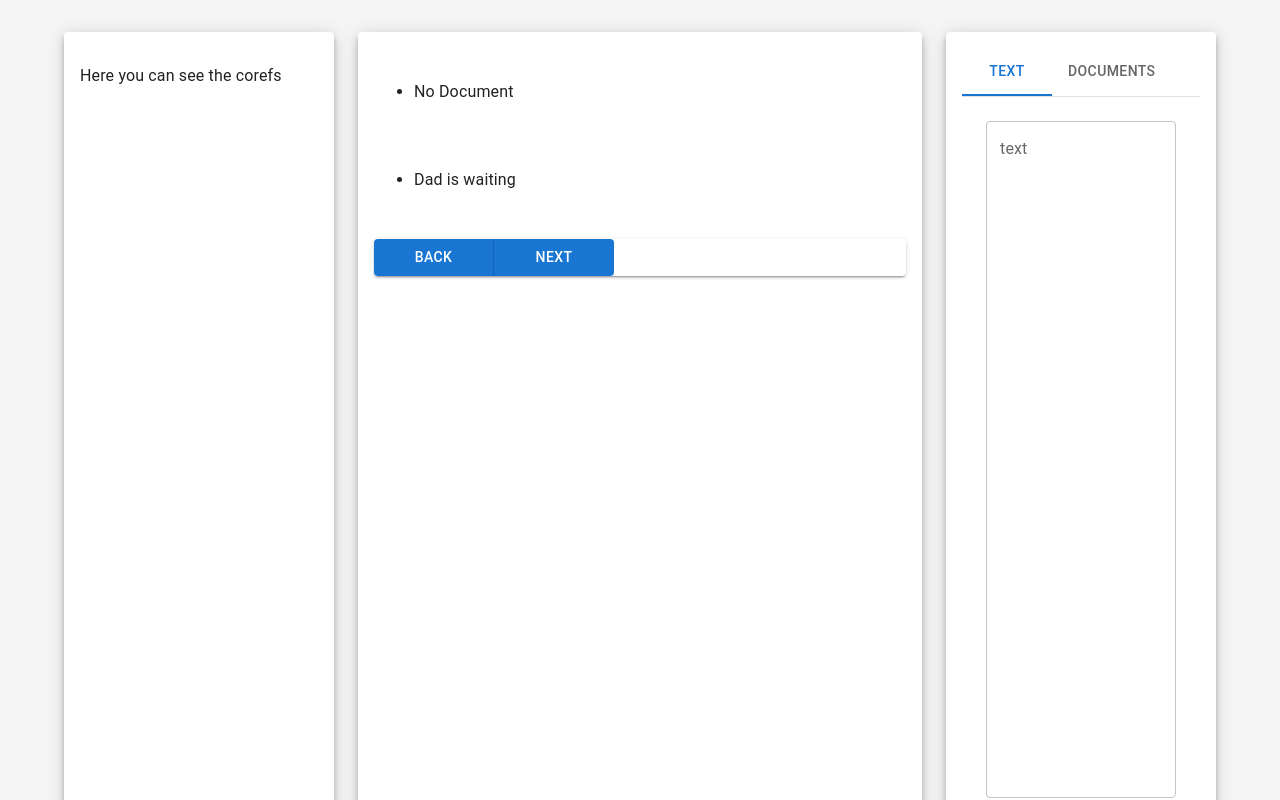
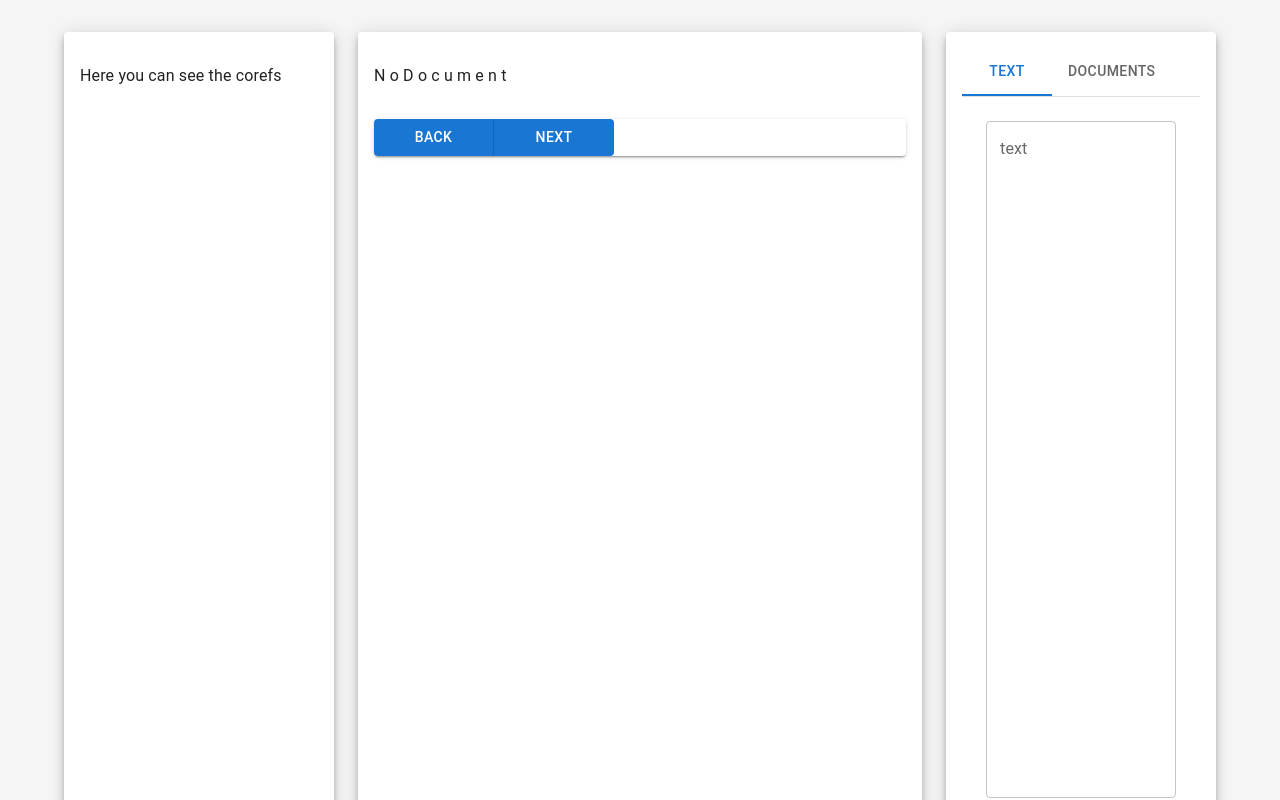
Before and after one commit to ChrisWess/GerCorefApp, a React (Create React App) app in the folder coref-app/: page / in a window 1280 px wide. Built offline with nearby package versions, Linux system fonts and the light colour scheme.

Commit message:
Basic visuals (doesnt work on long corefs)

```diff
--- a/coref-app/src/Components/MainView.tsx
+++ b/coref-app/src/Components/MainView.tsx
@@ -2,17 +2,57 @@ import React, {useState} from 'react';
 import SentenceItem from "./SentenceItem";
 import { makeStyles } from '@mui/material/styles';
 import Typography from '@mui/material/Typography';
-import {Button,ButtonGroup, TextField} from "@mui/material";
+import {Button, ButtonGroup, List, TextField} from "@mui/material";
 
 export default function MainView(props:any) {
+    const divStyle = {
+        color: 'blue',
+        background: 'lime'
+    };
+
+    function showCorefs(a: any[], b: any[]){
+        let allElements = []
+        let buffer = []
+        let currentEdge = 0;
+        let offset = 0;
+
+        //Puts Text in one long Array instead of one array for each sentence.
+        for (let i = 0; i < a.length; i++) {
+            for (let j = 0; j < a[i].length; j++) {
+                allElements.push(a[i][j]);
+                buffer.push( (a[i][j]+" ") as any);
+            }
+        }
+
+        //finds coref-clusters and splices the buffer to insert the span and replace the normal string.
+        for (let i = 0; i < b.length; i++) {
+            for (let j = 0; j < b[i].length; j++) {
+                //buffer.push(<span style={divStyle}>{allElements.slice(b[i][j][0], b[i][j][1]+1)}</span>);
+                buffer.splice(b[i][j][0]-offset, b[i][j][1]-b[i][j][0]+1, <span style={divStyle}>{allElements.slice(b[i][j][0], b[i][j][1]+1)} </span>);
+                offset += b[i][j][1]-b[i][j][0];
+                console.log(offset)
+            }
+        }
+        console.log(buffer);
+
+
+        return (
+            <>
+                <p>{buffer}</p>
+            </>
+        );
+    }
+
+
+    //this.showCorefs = this.showCorefs.bind(this);
+    //const [texres, setTexres] = useState("");
     const docu = props.text;
-    const [texres, setTexres] = useState("");
+
     const textItems = docu.map((tex:any) =>
         <li key={tex.toString()}>
             <SentenceItem text={tex}></SentenceItem>
         </li>
     );
-
 
     const clusters = props.clust;
     const clusterItems = clusters.map((tex:any) =>
@@ -27,8 +67,7 @@ export default function MainView(props:any) {
     return (
         <>
 
-            <ul>{textItems}</ul>
-            <ul>{clusterItems}</ul>
+            <div>{showCorefs(docu, clusters)}</div>
             <ButtonGroup variant="contained" aria-label="outlined primary button group" style={{marginTop: 15}}>
                 <Button style={{width:120}}>Back</Button>
                 <Button style={{width:120}}>Next</Button>
--- a/coref-app/src/Components/Text.tsx
+++ b/coref-app/src/Components/Text.tsx
@@ -23,7 +23,7 @@ export default function Text(props: any) {
             );
             console.log(JSON.stringify(data, null, 4));
             props.sendDataToParent(data.clusters)
-            props.sendTextDocToParent(text.split("."))
+            props.sendTextDocToParent(data.tokens)
         }
         catch (error) {
             if (axios.isAxiosError(error)) {
```
Also changed, not shown: 2 other files (tests, documents, lock files or other folders).
